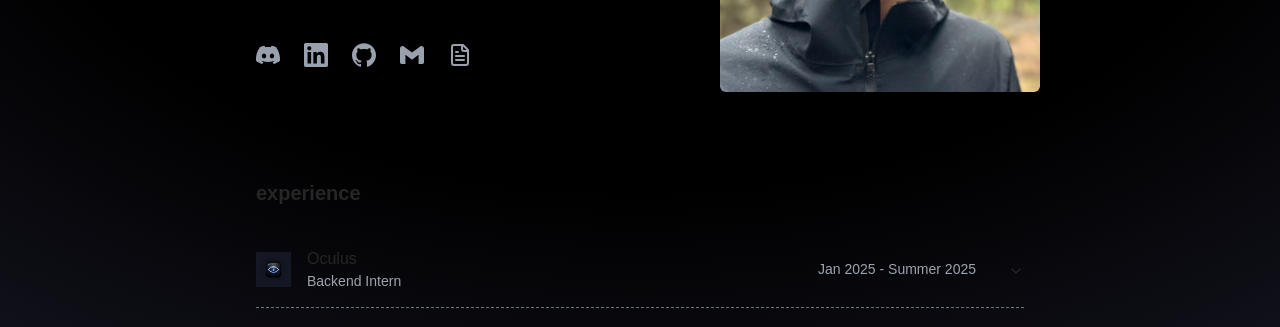
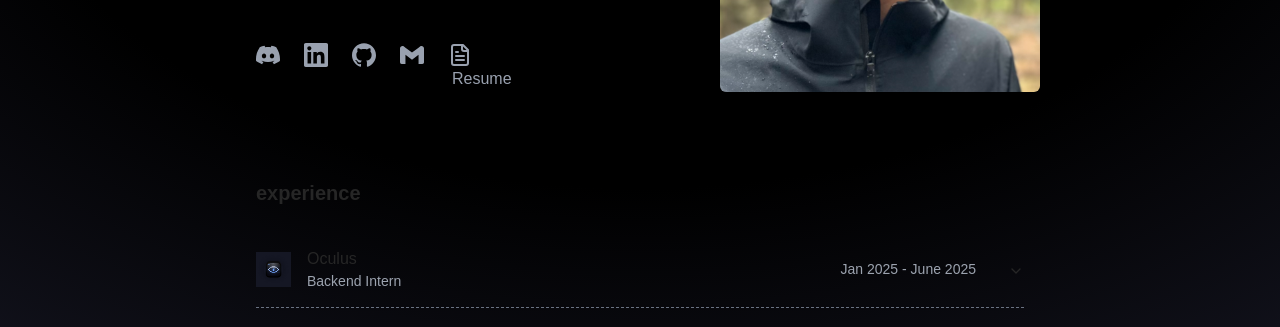
Before and after one commit to gav-ip/personal-website, a Next.js app: page / in a window 1280 px wide. Shown: the part 292-619 px from the top of the page. Built offline with nearby package versions, Linux system fonts and the light colour scheme.

Commit message:
update resume and dates

```diff
--- a/src/app/components/experience.tsx
+++ b/src/app/components/experience.tsx
@@ -15,7 +15,7 @@ const experiences = [
     company: "Oculus",
     position: "Backend Intern",
     description: "- Assisted in the implementation of cross-platform command-line tools in beta testing. Tested and documented new CLI commands and workflows across different OS environments",
-    date: "Jan 2025 - Summer 2025"
+    date: "Jan 2025 - June 2025"
   },
   {
     id: "item-2",
--- a/src/app/components/hero.tsx
+++ b/src/app/components/hero.tsx
@@ -42,7 +42,7 @@ export default function Hero() {
     {
       name: "Resume",
       url: "/Gavin Abrigo - resume.pdf",
-      icon: <FileText/>,
+      icon: <><FileText/> <span className="ml-1">Resume</span></>,
     },
   ];
 
```
